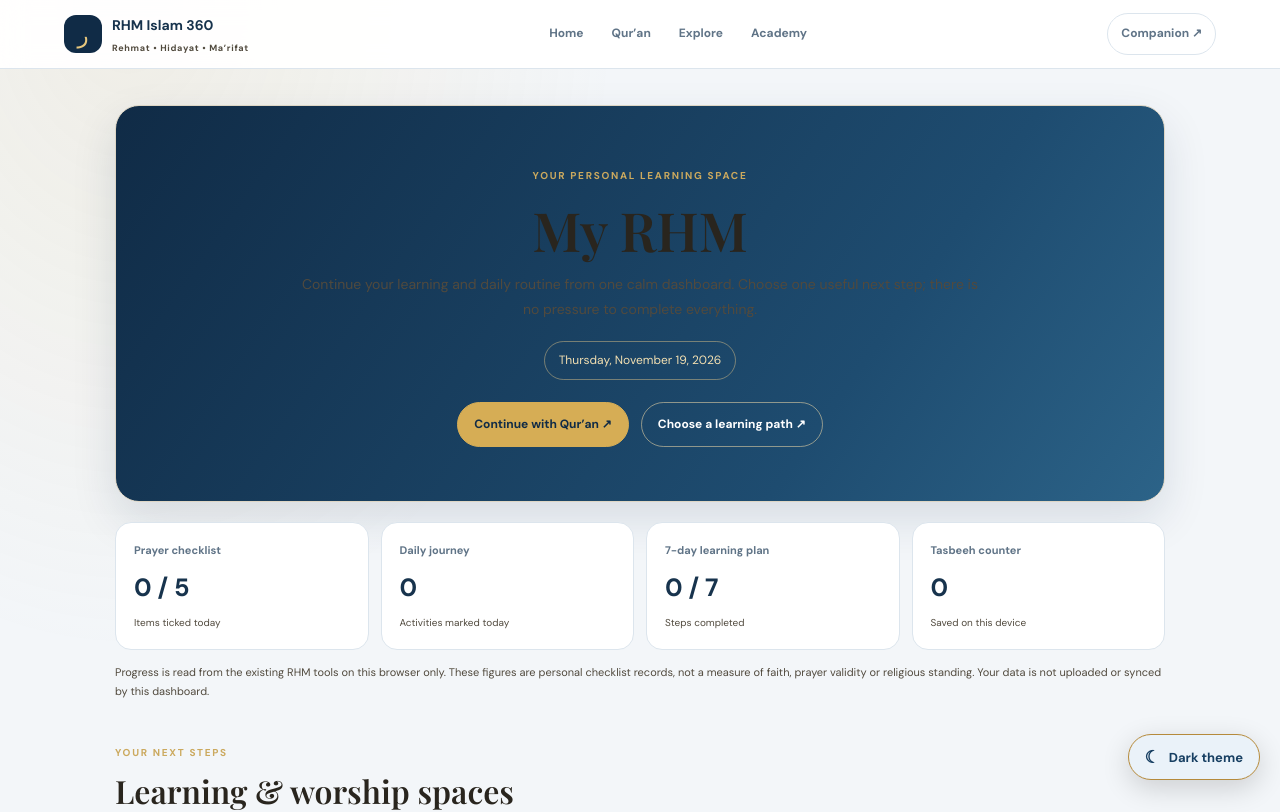
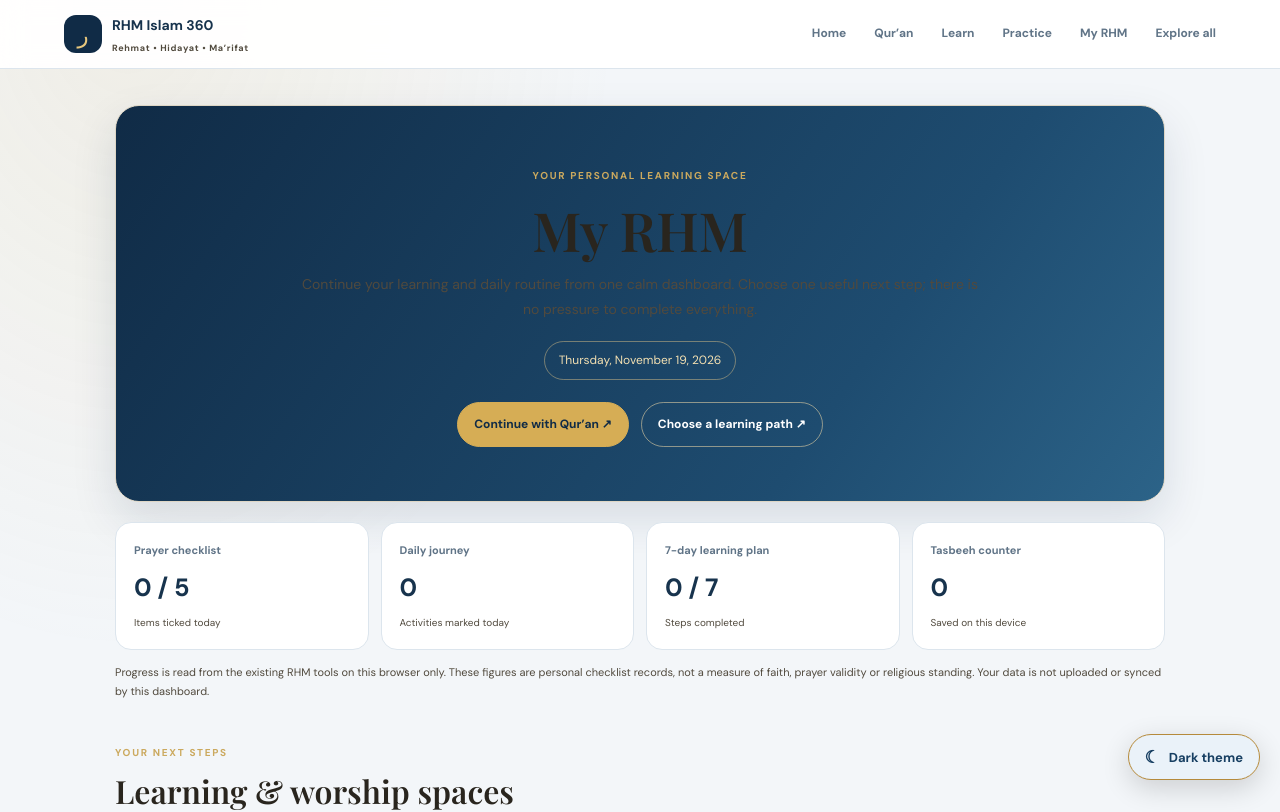
Before and after one commit to muhammadhadiurrehman7-max/rhm-islamic-circle, a Next.js app: page /my-rhm in a window 1280 px wide. Shown: the top 812 px of the page. Built offline with nearby package versions, Linux system fonts and the light colour scheme; a web font is replaced by a local one.

Commit message:
Standardize My RHM navigation hierarchy

```diff
--- a/app/my-rhm/page.tsx
+++ b/app/my-rhm/page.tsx
@@ -58,8 +58,7 @@ export default function MyRhmPage() {
     <main className={styles.page}>
       <header className={styles.header}>
         <a className={styles.brand} href="/"><span className={styles.mark}>ر</span><span><strong>RHM Islam 360</strong><small>Rehmat • Hidayat • Ma’rifat</small></span></a>
-        <nav aria-label="Main navigation"><a href="/">Home</a><a href="/quran">Qur’an</a><a href="/explore">Explore</a><a href="/academy">Academy</a></nav>
-        <a className={styles.back} href="/companion">Companion ↗</a>
+        <nav aria-label="Main navigation"><a href="/">Home</a><a href="/quran">Qur’an</a><a href="/academy">Learn</a><a href="/explore#practice">Practice</a><a href="/my-rhm" aria-current="page">My RHM</a><a href="/explore">Explore all</a></nav>
       </header>
       <section className={styles.hero}>
         <span className={styles.eyebrow}>Your personal learning space</span>
```
